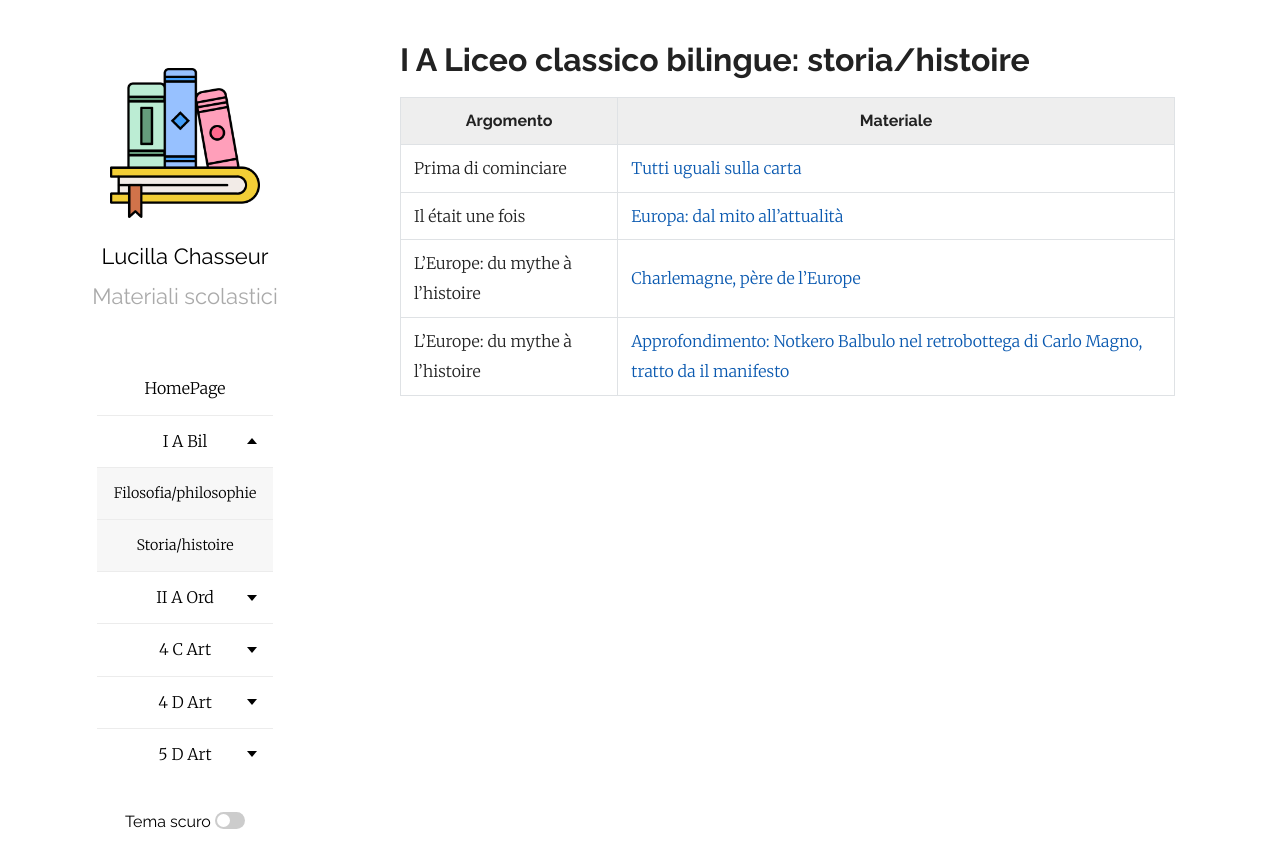
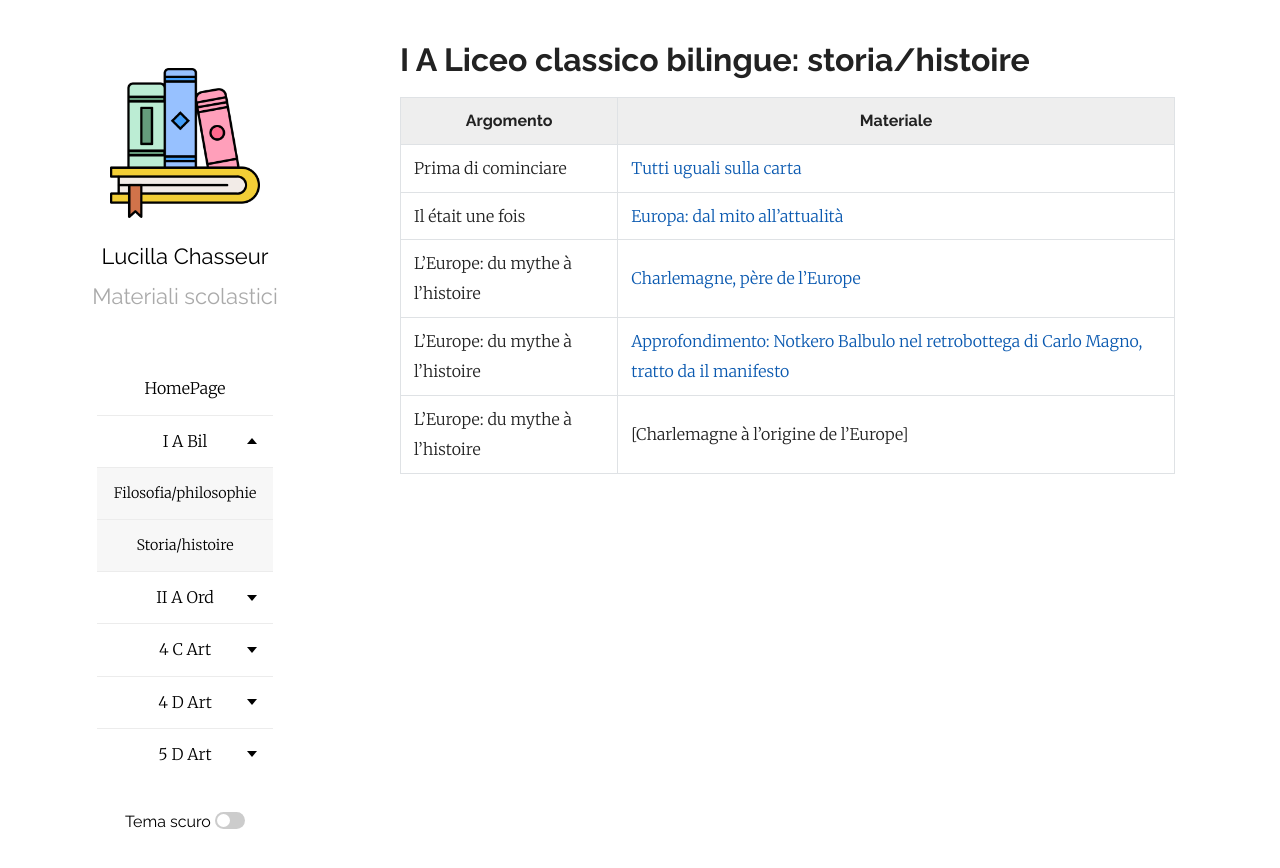
Before and after one commit to efemeridi/efemeridi.github.io, a Jekyll site: the page built from 1a_bil_storia.md, in a window 1280 px wide. Shown: the top 868 px of the page. Built offline with Jekyll 4.4.1, drawn with Linux system fonts in a browser that asks for light colours; our own code applies the rules of GitHub Pages for plain Markdown files.

Commit message:
Add new entry about Charlemagne's role in Europe

```diff
--- a/1a_bil_storia.md
+++ b/1a_bil_storia.md
@@ -9,3 +9,4 @@ layout: page
 |Il était une fois|[Europa: dal mito all'attualità](/materiali/I_A_bil/storia/il_etait_une_fois_intro_classe.pdf/)
 |L'Europe: du mythe à l'histoire|[Charlemagne, père de l'Europe](/materiali/I_A_bil/storia/01_charlemagne_pere_europe_sito_2026.pdf/)
 |L'Europe: du mythe à l'histoire|[Approfondimento: Notkero Balbulo nel retrobottega di Carlo Magno, tratto da il manifesto](/materiali/I_A_bil/storia/Notkero_Balbulo_Gesta_Karoli.pdf/)
+|L'Europe: du mythe à l'histoire|[Charlemagne à l'origine de l'Europe]
```
